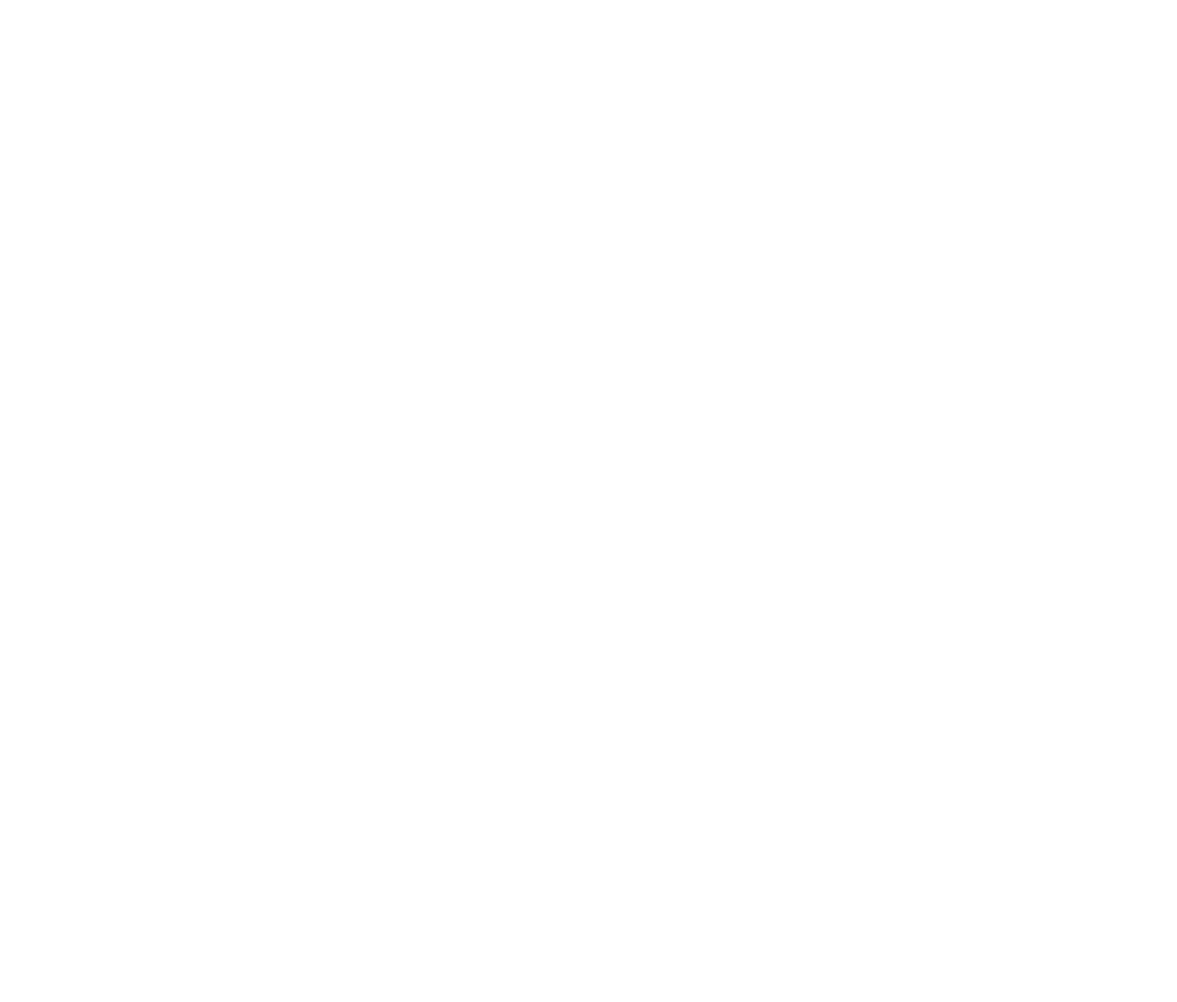
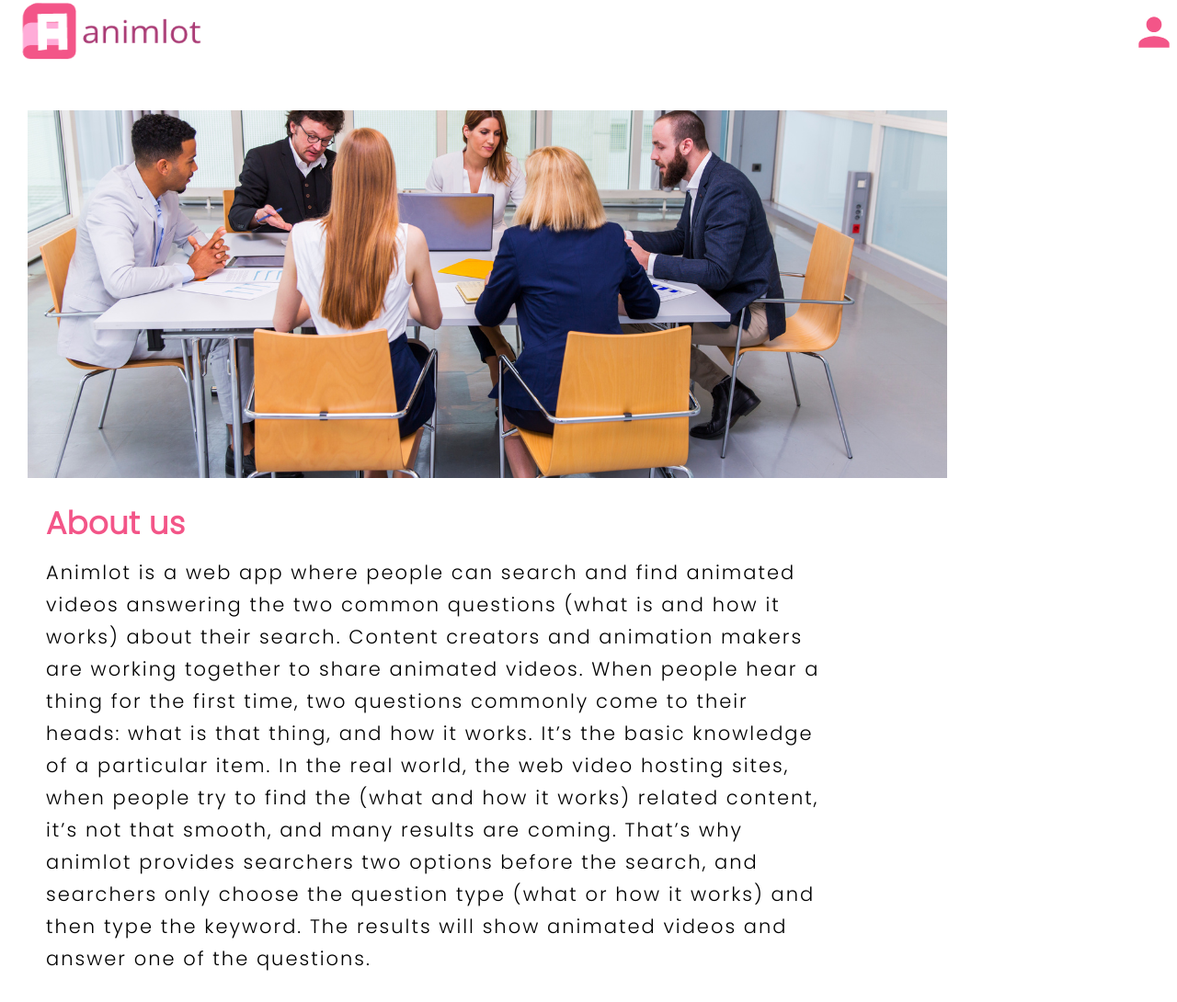
Before and after one commit to khaledyd/Animlot, a React (Create React App) app in the folder client/: page /About in a window 1280 px wide. Before the commit this address had no page. Shown: the whole page at 92% size. Before the commit the page ends 800 px from the top, so only its background shows below. Built offline with nearby package versions, Linux system fonts and the light colour scheme.

Commit message:
about us

```diff
--- a/client/src/App.js
+++ b/client/src/App.js
@@ -15,6 +15,8 @@ import SingleLotFeature from "./pages/SingleLotFeature";
 import ForgetPassword from "./pages/ForgetPassword";
 import Updatepassword from "./pages/Updatepassword";
 import Watch from "./pages/Watch";
+import About from "./pages/About";
+import Products from "./pages/Products";
 export default function App() {
   const { currentUser } = useSelector((state) => state.user);
 
@@ -58,6 +60,9 @@ export default function App() {
           <Route path="/ForgetPassword" element={<ForgetPassword />} />
           <Route path="/Updatepassword" element={<Updatepassword />} />
           <Route path="/Watch" element={<Watch />} />
+          <Route path="/About" element={<About />} />
+          <Route path="/Products" element={<Products />} />
+
 
         </Routes>
       </BrowserRouter>
--- a/client/src/components/home/Fcard.jsx
+++ b/client/src/components/home/Fcard.jsx
@@ -72,7 +72,7 @@ export default function DribbbleShot({ featureds }) {
                 color: "#fff",
               }}
             >
-{featureds.typeOfQuestion}
+              {featureds.typeOfQuestion}
             </Box>
           </Box>
 
@@ -86,7 +86,7 @@ export default function DribbbleShot({ featureds }) {
             {featureds.title}
           </Typography>
           <Typography variant="h6">
-            2300
+            {featureds.views}
             <Typography
               sx={{
                 color: "#F35588",
--- a/client/src/components/home/Flgcard.jsx
+++ b/client/src/components/home/Flgcard.jsx
@@ -79,7 +79,7 @@ export default function DribbbleShot({ featured }) {
                   color: "#fff",
                 }}
               >
-   {featured.typeOfQuestion}
+                {featured.typeOfQuestion}
               </Box>
             </Box>
 
@@ -93,7 +93,7 @@ export default function DribbbleShot({ featured }) {
               {featured.title}
             </Typography>
             <Typography variant="h6">
-              2300
+              {featured.views}
               <Typography
                 sx={{
                   color: "#F35588",
--- a/client/src/components/singlelot/Singlelotcard.jsx
+++ b/client/src/components/singlelot/Singlelotcard.jsx
@@ -128,7 +128,7 @@ export default function DribbbleShot({ videos }) {
                   {videos.title}
                 </Typography>
                 <Typography variant="h6">
-                  2300
+                  {videos.views}
                   <Typography
                     sx={{
                       color: "#F35588",
--- a/client/src/components/watch/Card.jsx
+++ b/client/src/components/watch/Card.jsx
@@ -33,8 +33,6 @@ export default function DribbbleShot({ videos }) {
         bgcolor: "initial",
         boxShadow: "none",
         "--Card-padding": "0px",
-
-
       }}
     >
       {videos && (
@@ -100,7 +98,8 @@ export default function DribbbleShot({ videos }) {
               {videos.title}
             </Typography>
             <Typography variant="h6">
-              2300
+              {videos.views}
+
               <Typography
                 sx={{
                   color: "#F35588",
--- /dev/null
+++ b/client/src/pages/About.jsx
@@ -0,0 +1,172 @@
+import { Typography } from "@mui/material";
+import { Box } from "@mui/system";
+import React from "react";
+import Mininav from "../components/Mininav";
+import PersonIcon from "@mui/icons-material/Person";
+
+const About = () => {
+  return (
+    <Box
+      sx={{
+        minWidth: {
+          xs: "100vh",
+          sm: "100vh",
+        },
+      }}
+    >
+      <Box
+        sx={{
+          width: {
+            width: {
+              xs: "100%",
+              sm: "100%",
+              md: "100%",
+              lg: "100%",
+              xl: "100%",
+            },
+            display: "flex",
+            alignItems: "center",
+            justifyContent: {
+              xs:"space-between",
+              sm:"space-between",
+              md:"space-between",
+              lg:"space-between",
+              xl:"space-between",
+            }
+          },
+        }}
+      >
+        <Box
+          sx={{
+            width: {
+              xs: "50%",
+              sm: "50%",
+              md: "50%",
+              lg: "50%",
+              xl: "50%",
+            },
+            display: "flex",
+            justifyContent: "flex-start",
+          }}
+        >
+          <img
+            src="./images/animlot-logo.png"
+            style={{
+              marginLeft: "20px",
+              width: "200px",
+              height: "70px",
+            }}
+          />
+        </Box>
+        <Box
+          sx={{
+            width: {
+              xs: "50%",
+              sm: "50%",
+              md: "50%",
+              lg: "50%",
+              xl: "50%",
+            },
+            display: "flex",
+            justifyContent: "flex-end",
+            marginRight: "0px",
+          }}
+        >
+          <PersonIcon
+            style={{
+              fontSize: "50px",
+              justifyContent: "flex-end",
+              color: "#F35588",
+            }}
+          />
+        </Box>
+      </Box>
+
+      <Box
+        sx={{
+          minWidth: {
+            xs: "100vh",
+            sm: "100vh",
+          },
+        }}
+      >
+        <Box
+          sx={{
+            marginTop: "50px",
+            width: {
+              xs: "100%",
+              sm: "100%",
+              md: "50%",
+              lg: "50%",
+              xl: "50%",
+            },
+          }}
+        >
+          <img src="./images/aboutus.png" style={{
+            marginLeft: "30px"
+          }} />
+        </Box>
+        <Box
+          sx={{
+            width: {
+              xs: "90%",
+              sm: "90%",
+              md: "70%",
+              lg: "70%",
+            },
+            display:"flex",
+            alignItems:{
+              xs: "center",
+                            sm: "center",
+                            md: "flex-start",
+                            lg: "flex-start",
+                            xl: "flex-start",
+            },
+            flexDirection:"column",
+          }}
+        >
+          <Typography
+            sx={{
+              fontSize: "34px",
+              marginTop: "20px",
+              color: "#F35588",
+              fontFamily: "Poppins, sans-serif",
+              fontWeight: "bold",
+              marginLeft:"50px"
+            }}
+          >
+            About us{" "}
+          </Typography>
+          <Typography
+            sx={{
+              marginTop: "10px",
+              fontFamily: "Poppins, sans-serif",
+              fontSize: "21px",
+              marginBottom: "30px",
+              marginLeft:"50px",
+              lineHeight: "35px",
+              letterSpacing:"2px",
+
+            }}
+          >
+            Animlot is a web app where people can search and find animated
+            videos answering the two common questions (what is and how it works)
+            about their search. Content creators and animation makers are
+            working together to share animated videos. When people hear a thing
+            for the first time, two questions commonly come to their heads: what
+            is that thing, and how it works. It’s the basic knowledge of a
+            particular item. In the real world, the web video hosting sites,
+            when people try to find the (what and how it works) related content,
+            it’s not that smooth, and many results are coming. That’s why
+            animlot provides searchers two options before the search, and
+            searchers only choose the question type (what or how it works) and
+            then type the keyword. The results will show animated videos and
+            answer one of the questions.
+          </Typography>
+        </Box>
+      </Box>
+    </Box>
+  );
+};
+
+export default About;
--- /dev/null
+++ b/client/src/pages/Products.jsx
@@ -0,0 +1,117 @@
+import { Typography } from "@mui/material";
+import { Box } from "@mui/system";
+import React from "react";
+import Mininav from "../components/Mininav";
+import PersonIcon from "@mui/icons-material/Person";
+
+const Products = () => {
+  return (
+    <Box
+      sx={{
+        minWidth: {
+          xs: "100vh",
+          sm: "100vh",
+        },
+      }}
+    >
+      <Box
+        sx={{
+          width: {
+            width: {
+              xs: "100%",
+              sm: "100%",
+              md: "100%",
+              lg: "100%",
+              xl: "100%",
+            },
+            display: "flex",
+            alignItems: "center",
+            justifyContent: {
+              xs: "space-between",
+              sm: "space-between",
+              md: "space-between",
+              lg: "space-between",
+              xl: "space-between",
+            },
+          },
+        }}
+      >
+        <Box
+          sx={{
+            width: {
+              xs: "50%",
+              sm: "50%",
+              md: "50%",
+              lg: "50%",
+              xl: "50%",
+            },
+            display: "flex",
+            justifyContent: "flex-start",
+          }}
+        >
+          <img
+            src="./images/animlot-logo.png"
+            style={{
+              marginLeft: "20px",
+              width: "200px",
+              height: "70px",
+            }}
+          />
+        </Box>
+        <Box
+          sx={{
+            width: {
+              xs: "50%",
+              sm: "50%",
+              md: "50%",
+              lg: "50%",
+              xl: "50%",
+            },
+            display: "flex",
+            justifyContent: "flex-end",
+            marginRight: "0px",
+          }}
+        >
+          <PersonIcon
+            style={{
+              fontSize: "50px",
+              justifyContent: "flex-end",
+              color: "#F35588",
+            }}
+          />
+        </Box>
+      </Box>
+      <Box sx={{
+          width: "100%",
+          display: "flex",
+      }}>
+        <Box sx={{
+            width: {
+              xs: "100%",
+              sm: "100%",
+              md: "50%",
+              lg: "50%",
+              xl: "50%",
+            },
+        backgroundColor:"green",
+        height:"max-content",
+        }}>
+          {" "}
+          <Typography>Products</Typography>
+        </Box>
+        <Box sx={{
+               width: {
+              xs: "100%",
+              sm: "100%",
+              md: "50%",
+              lg: "50%",
+              xl: "50%",
+            },
+            backgroundColor:"gray"
+        }}>hi</Box>
+      </Box>
+    </Box>
+  );
+};
+
+export default Products;
--- a/client/src/pages/SingleLot.jsx
+++ b/client/src/pages/SingleLot.jsx
@@ -37,6 +37,7 @@ const SingleLot = () => {
   console.log(commentlists);
   const [username, setusername] = useState("");
   const dispatch = useDispatch();
+  const[views , setViews] = useState();
 
   console.log(likecount.length);
 
@@ -44,6 +45,8 @@ const SingleLot = () => {
     const fetchData = async () => {
       try {
         const videoRes = await axios.get(`/videos/${path}`);
+        const addview = await axios.put(`/videos/view/${path}`);
+        setViews(addview.data.views)
         setVideo(videoRes.data);
         setcommentlists(videoRes.data.comments);
         setLikes(videoRes.data.likes);
@@ -59,6 +62,7 @@ const SingleLot = () => {
     };
     fetchData();
   }, [path]);
+  console.log(views)
 
   const handleLike = async () => {
     await axios.put(`/users/like/${currentVideo._id}`);
```
Also changed, not shown: client/public/images/aboutus.png (added).
